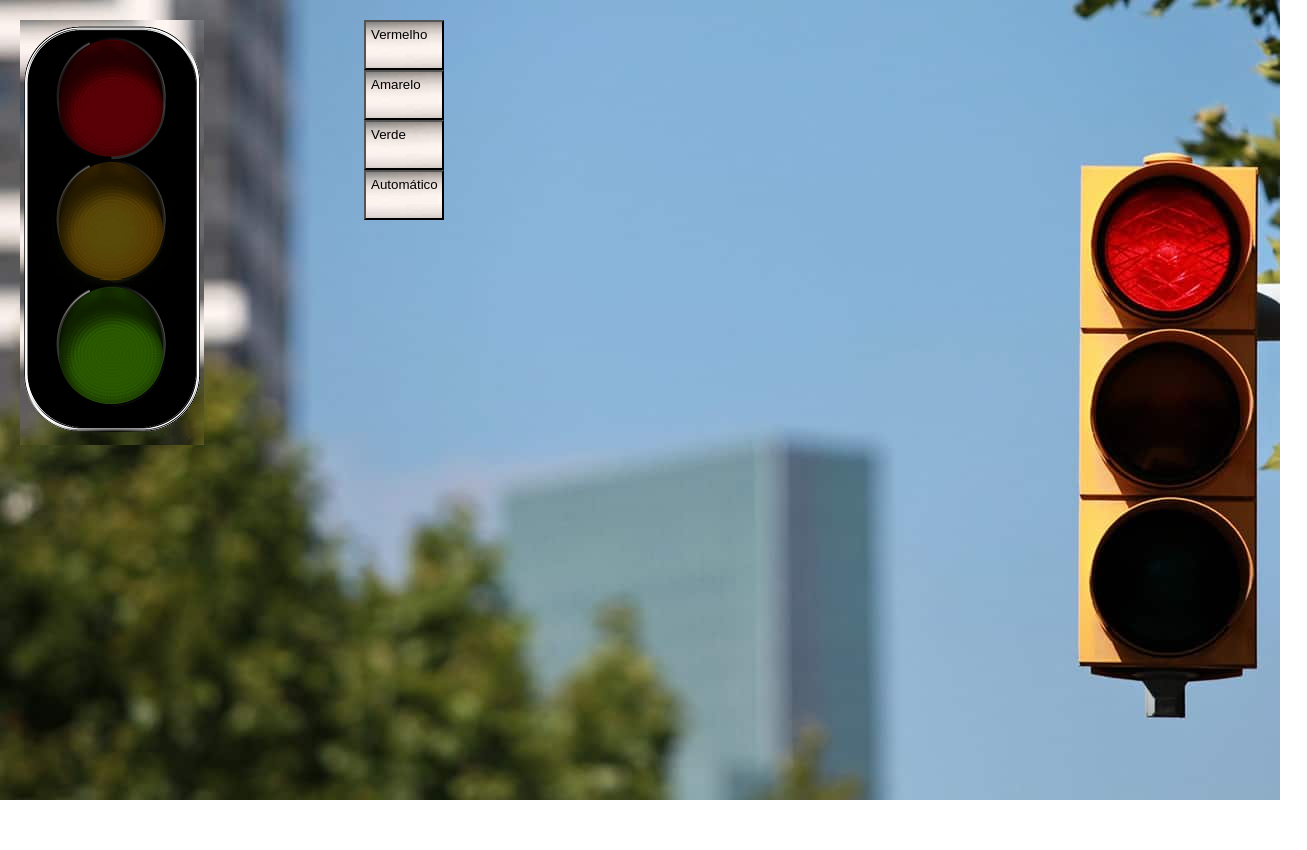
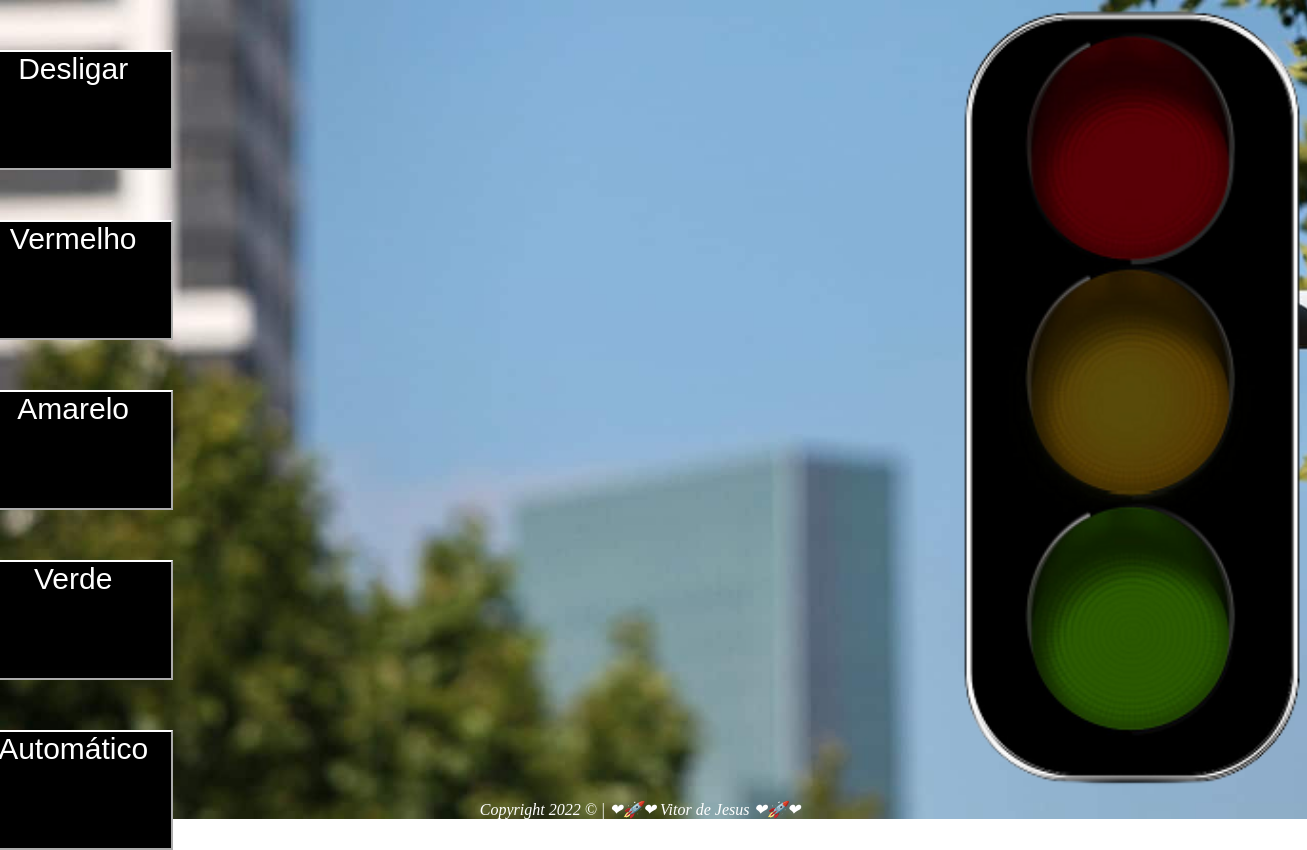
Before and after one commit to Vitor-ext/Exemplo-1-JS, a plain HTML site: page index.html in a window 1280 px wide. Shown: the whole page, 1307 px wide, since content can reach past the window. Before the commit the page ends 800 px from the top, so only its background shows below. Drawn offline with Linux system fonts and the light colour scheme.

Commit message:
"Melhorias"

```diff
--- a/index.html
+++ b/index.html
@@ -8,17 +8,23 @@
 </head>
 <body>
     <main>
-        <div  class="img">
-            <img src="./img/desligado1.png" id='img' >
-        </div>
+
         <div id='buttons'>
+            <button id='off' class="button" >Desligar</button>
             <button id='red' class="button" >Vermelho</button>
             <button id='yellow' class="button" >Amarelo</button>
             <button id='green' class="button" >Verde</button>
             <button name='teste' id='automatic' class="button" >Automático</button>
         </div>
+
+        <div  class="img">
+            <img src="./img/desligado1.png" id='img' >
+        </div>
     </main>
+    <script src="./semaforo.js"></script>
 
-    <script src="./semaforo.js"></script>
+    <footer>
+        Copyright 2022 © | ❤🚀❤ Vitor de Jesus ❤🚀❤
+    </footer>
 </body>
 </html>
--- a/semaforo.js
+++ b/semaforo.js
@@ -22,6 +22,7 @@ const stopAutomatic = () => {
 }
 
 const turnOn = {
+    'off':      () => img.src = './img/desligado1.png',
     'red':      () => img.src = './img/vermelho1.png',
     'yellow':   () => img.src = './img/amarelo1.png',
     'green':    () => img.src = './img/verde1.png',
--- a/style.css
+++ b/style.css
@@ -2,30 +2,49 @@
     margin: 0;
     padding: 0;
     box-sizing: border-box;
+    flex-direction: row;
+}
+
+body{
     background-image: url(./img/bg.png);
-    flex-direction: row;
+    background-repeat: no-repeat;
+    background-size: cover;
+    display: list-item;
 }
 
 main {
     display: flex;
     height: 100vh;
-    /* justify-content: center; */
-    gap: 20vh;
-    padding: 20px;
-    align-items: flex-start;
+    justify-content: center;
+    align-content: space-between;
+    gap: 98vh;
+    text-align: center;
+    margin-top: 0;
+
 }
 .button {
-    width: 80px;
-    height: 50px;
-    color: rgb(0, 0, 0);
-    display: flex;
-    gap: 200px;
-    padding: 5px;
-    text-align: end;
-    flex-direction: row;
+    width: 200px;
+    height: 120px;
+    text-align: center;
+    color: rgb(255, 255, 255);
+    font-size: 30px;
+    display: grid;
+    margin-top: 50px;
+    background-color: rgb(0, 0, 0);
+    border-color: white;
+
 }
 
-.img{
-    align-items: space-around;
+.img {
+    width: 600px;
+    top: 200px;
+    right: 100px;
+    display: flex;
+}
 
+footer{
+    text-align: center;
+    font-style: italic;
+    color: #fff;
+    align-self: flex-end;
 }
```
